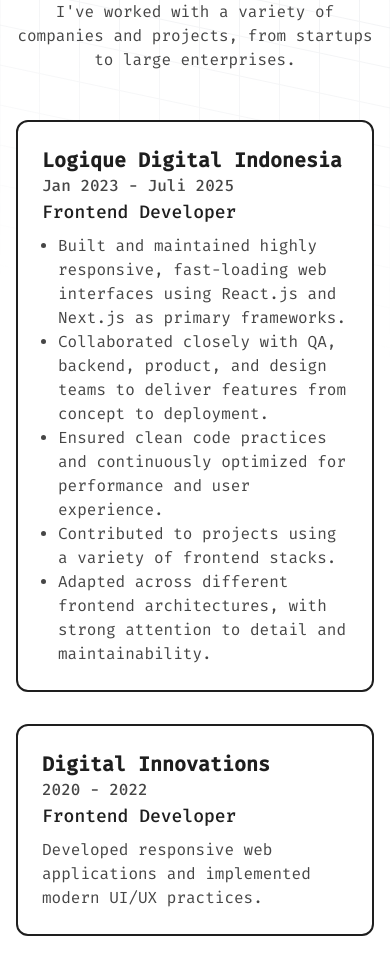
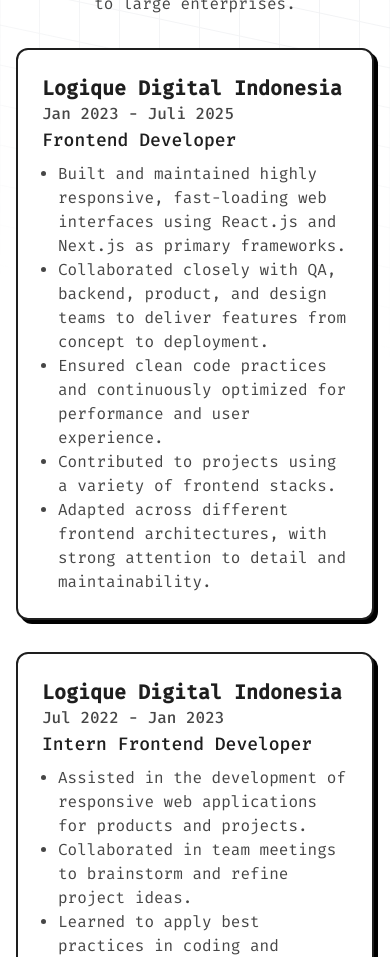
Before and after one commit to mfauzanamzar/chan-dev, a Next.js app: page / in a window 390 px wide. Shown: the part 1040-1997 px from the top of the page. Built offline with nearby package versions, Linux system fonts and the light colour scheme.

Commit message:
Update Experience component with new roles and descriptions. Replaced previous experience entries with updated positions at Logique Digital Indonesia and BMKA Salman ITB, detailing responsibilities and contributions. Adjusted layout for improved presentation and responsiveness.

```diff
--- a/src/components/Experience.tsx
+++ b/src/components/Experience.tsx
@@ -19,22 +19,30 @@
     ],
   },
   {
-    company: 'Digital Innovations',
-    role: 'Frontend Developer',
-    period: '2020 - 2022',
-    description: 'Developed responsive web applications and implemented modern UI/UX practices.',
+    company: 'Logique Digital Indonesia',
+    role: 'Intern Frontend Developer',
+    period: 'Jul 2022 - Jan 2023',
+    description: [
+      'Assisted in the development of responsive web applications for products and projects.',
+      'Collaborated in team meetings to brainstorm and refine project ideas.',
+      'Learned to apply best practices in coding and design.'
+    ],
   },
   {
-    company: 'WebCraft Studio',
-    role: 'Junior Developer',
-    period: '2019 - 2020',
-    description: 'Built and maintained client websites using HTML, CSS, and JavaScript.',
+    company: 'BMKA Salman ITB',
+    role: 'Volunteer Frontend Developer',
+    period: 'Aug 2021 - Jan 2022',
+    description: [
+      'Implemented frontend features using React.js, ensuring seamless integration with Zustand for state management.',
+      'Developed and utilized reusable components and utility helpers to maintain code consistency and scalability.',
+      'Applied global CSS variables and followed best practices to match the UI layout precisely and ensure high responsiveness across devices.'
+    ],
   }
 ];
 
 export default function Experience() {
   return (
-    <section className="pt-24" id="experience">
+    <section className="pt-10 lg:pt-24" id="experience">
       <div className="container mx-auto px-4">
         <div className="text-center">
           <h2 className="text-2xl lg:text-4xl font-bold text-primary mb-4">EXPERIENCE</h2>
@@ -42,11 +50,11 @@
             I've worked with a variety of companies and projects, from startups to large enterprises.
           </p>
         </div>
-        <div className="max-w-3xl mx-auto mt-12">
-          {experiences.map((exp) => (
+        <div className="max-w-3xl mx-auto mt-8 lg:mt-12">
+          {experiences.map((exp, index) => (
             <div
-              className="experience-card bg-white rounded-lg border border-2 border-primary p-6 mb-8"
-              key={exp.company}
+              className="experience-card bg-white rounded-lg border-2 shadow-[4px_4px_0_rgba(0,0,0,1)] shad border-primary p-6 mb-8"
+              key={index}
               style={{
                 transformOrigin: '50% 0%',
                 willChange: 'transform',
```
